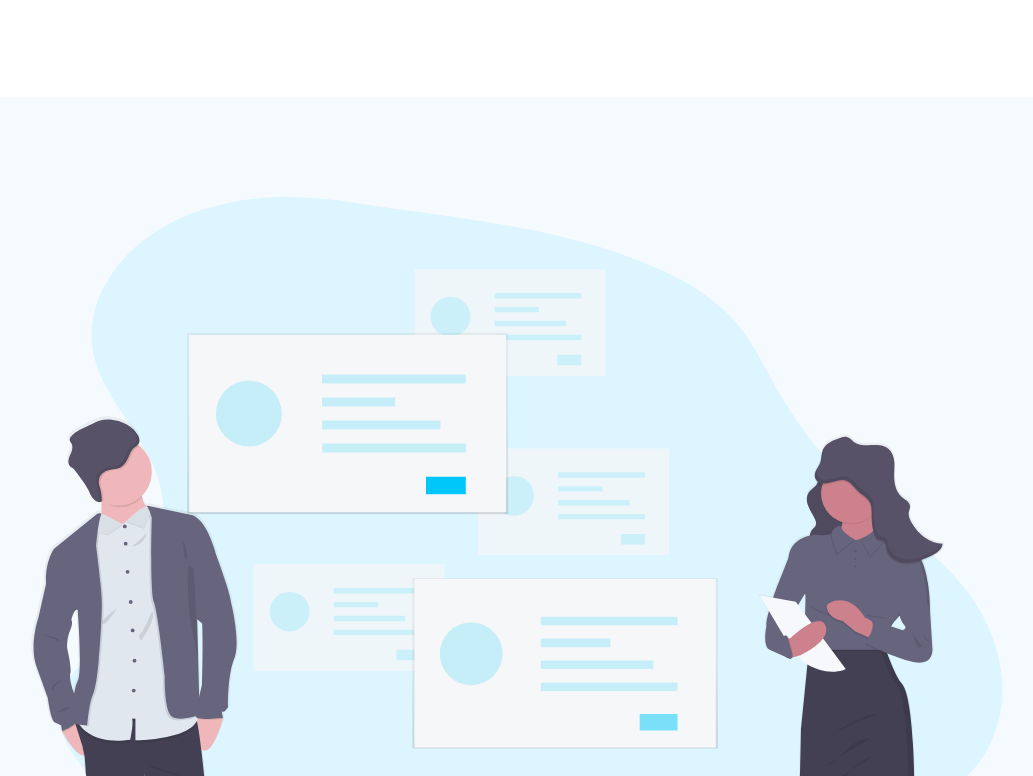
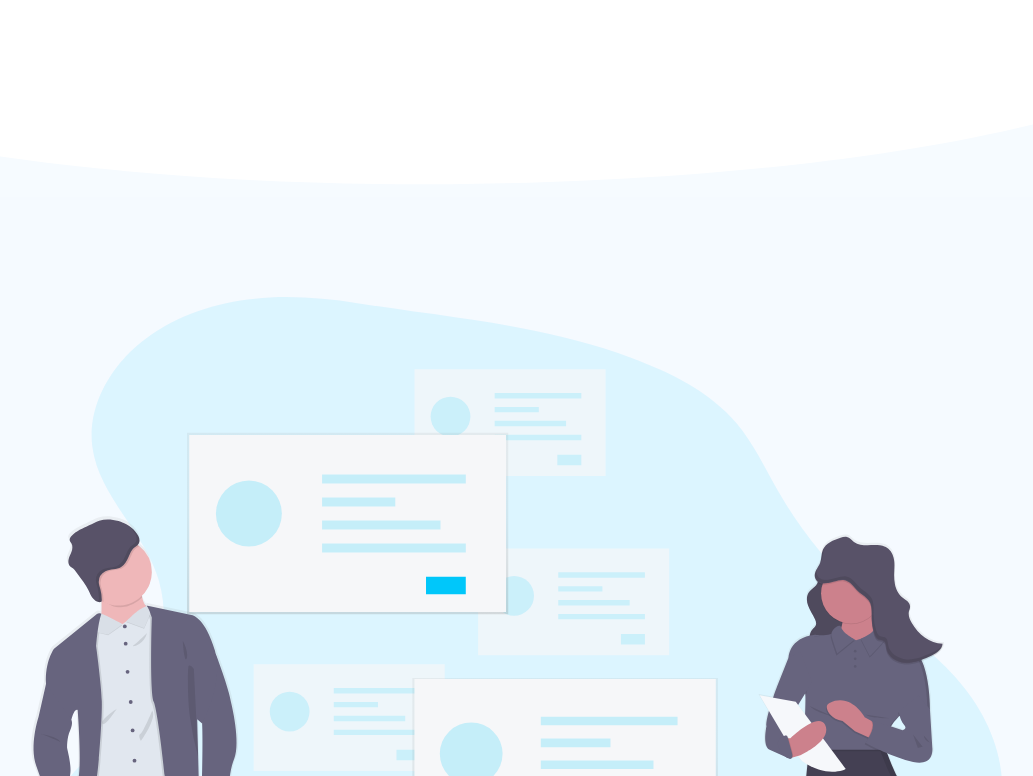
Before and after one commit to TomHckr-Frontend-Mentor/FM_huddle_landing_page, a plain HTML site: page index.html in a window 1280 px wide. Shown: the part 1704-2480 px from the top of the page, without its empty margins (133-1166 px from the left). Drawn offline with nearby package versions, Linux system fonts and the light colour scheme.

Commit message:
I have resolved the error where the background shapes aren't rendered correctly

```diff
--- a/style.css
+++ b/style.css
@@ -157,24 +157,29 @@ section.about {
     text-align: center;
 }
 
-.about-node:before,
-.about-node:after {
+.about-node::before,
+.about-node::after {
     content: "";
     width: 100%;
     height: 100px;
+    display: block;
     background-repeat: no-repeat;
     background-color: white;
+    background-size: 100% 100%;
 }
 
-.about-grow:before {
+.about-grow::before {
     background-image: url("images/bg-section-top-mobile-1.svg");
 }
-.about-grow:after {
+
+.about-grow::after {
     background-image: url("images/bg-section-bottom-mobile-1.svg");
 }
-.about-users:before {
+
+.about-users::before {
     background-image: url("images/bg-section-top-mobile-2.svg");
 }
-.about-users:after {
+
+.about-users::after {
     background-image: url("images/bg-section-bottom-mobile-2.svg");
 }
```
